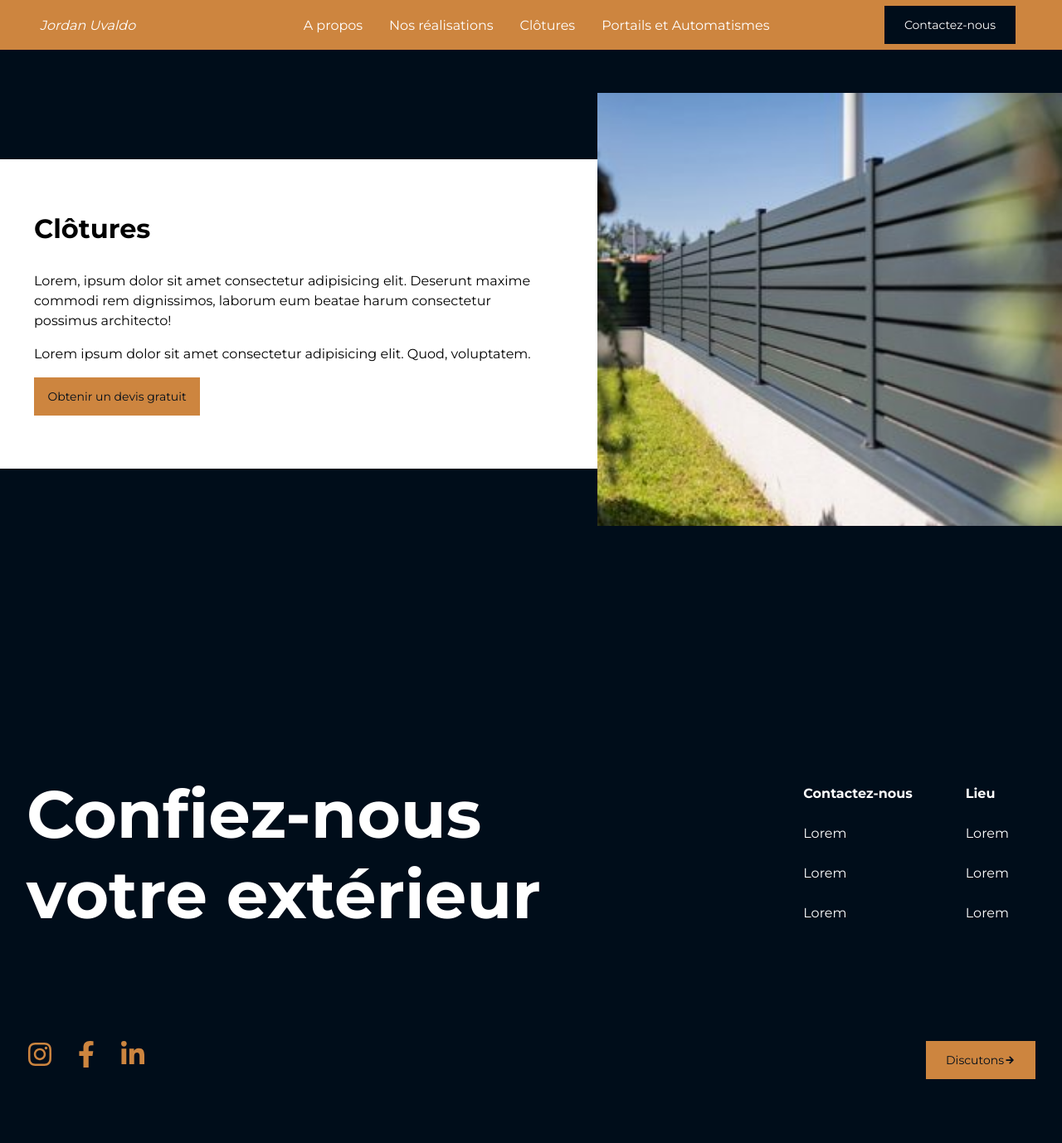
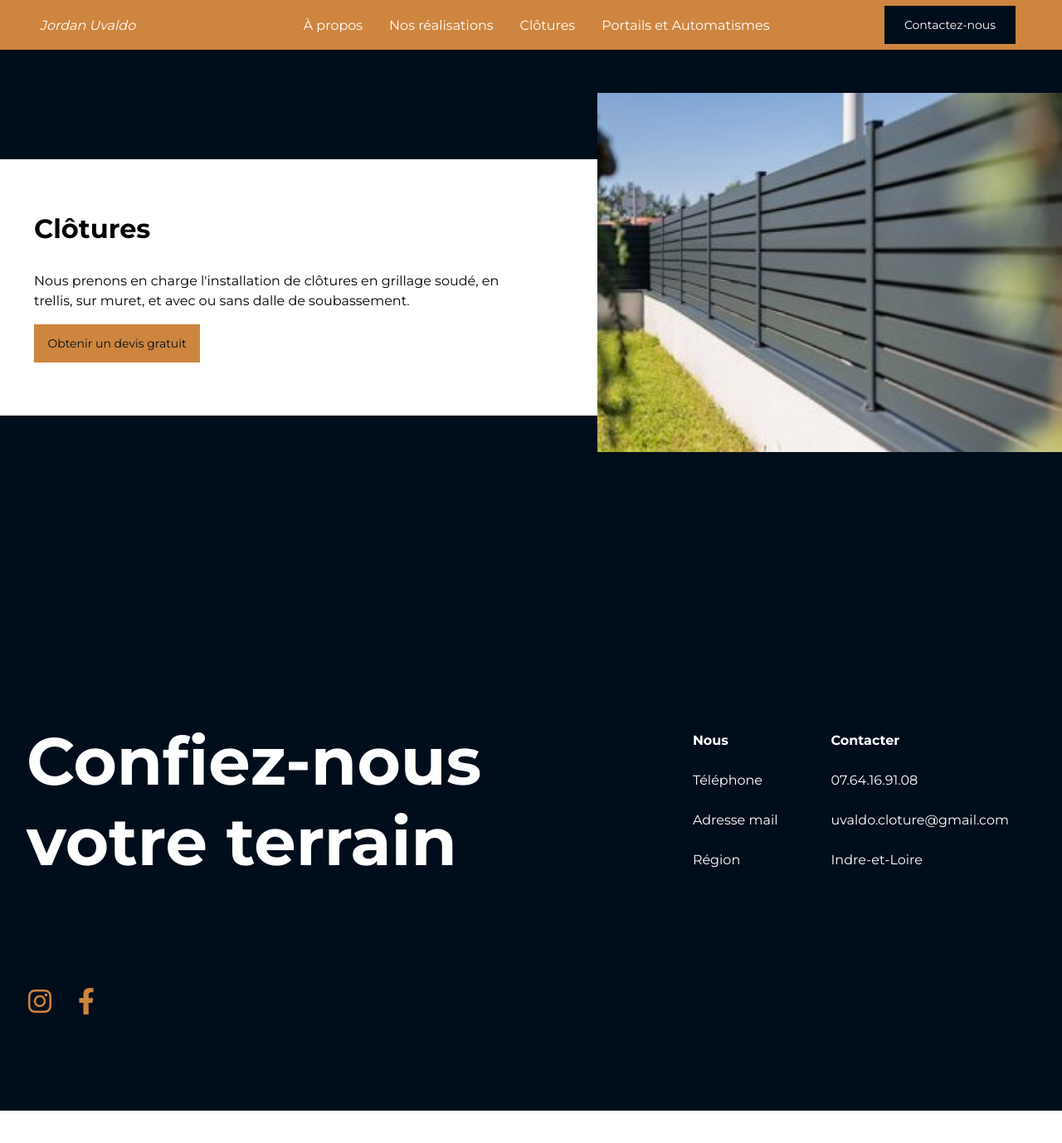
Before and after one commit to oceanesalle/Jordan-website-client, a React (Create React App) app in the folder website/: page /clotures in a window 1280 px wide. Shown: the top 1378 px of the page at 83% size. After the commit the page ends 1339 px from the top, so only its background shows below. Built offline with nearby package versions, Linux system fonts and the light colour scheme.

Commit message:
text modif

```diff
--- a/website/src/components/Features.js
+++ b/website/src/components/Features.js
@@ -89,14 +89,9 @@ const Features = () => {
             >
               <h1>Clôtures</h1>
               <p>
-                Lorem, ipsum dolor sit amet consectetur adipisicing elit.
-                Deserunt maxime commodi rem dignissimos, laborum eum beatae
-                harum consectetur possimus architecto!
+              Nous prenons en charge l'installation de clôtures en grillage soudé, en trellis, sur muret, et avec ou sans dalle de soubassement.
               </p>
-              <p>
-                Lorem ipsum dolor sit amet consectetur adipisicing elit. Quod,
-                voluptatem.
-              </p>
+
               <Button to='/contact'>Obtenir un devis gratuit</Button>
             </Content>
           </ColumnLeft>
--- a/website/src/components/Footer.js
+++ b/website/src/components/Footer.js
@@ -1,12 +1,10 @@
 import React from 'react';
 import styled, { css } from 'styled-components/macro';
 import { Link } from 'react-router-dom';
-import { Button } from './Button';
-import { IoMdArrowRoundForward } from 'react-icons/io';
+
 import {
   FaInstagram,
   FaFacebookF,
-  FaLinkedinIn,
 } from 'react-icons/fa';
 
 const Section = styled.section`
@@ -91,10 +89,6 @@ const Facebook = styled(FaFacebookF)`
   ${Icons}
 `;
 
-const LinkedIn = styled(FaLinkedinIn)`
-  ${Icons}
-`;
-
 
 const Contact = styled.div`
   width: 50%;
@@ -115,50 +109,41 @@ const Footer = () => {
         <FooterTop>
           <Quote>
             <h3>
-              Confiez-nous <br /> votre extérieur
+              Confiez-nous <br /> votre terrain
             </h3>
           </Quote>
           <FooterInfo>
-            <h4>Contactez-nous</h4>
-            <Link to='/homes'>Lorem</Link>
-            <Link to='/homes'>Lorem</Link>
-            <Link to='/homes'>Lorem</Link>
+            <h4>Nous</h4>
+            <Link to='/homes'>Téléphone</Link>
+            <Link to='/homes'>Adresse mail</Link>
+            <Link to='/homes'>Région</Link>
           </FooterInfo>
           <FooterInfo>
-            <h4>Lieu</h4>
-            <Link to='/homes'>Lorem</Link>
-            <Link to='/homes'>Lorem</Link>
-            <Link to='/homes'>Lorem</Link>
+            <h4>Contacter</h4>
+            <Link to='/homes'>07.64.16.91.08</Link>
+            <Link to='/homes'>uvaldo.cloture@gmail.com</Link>
+            <Link to='/homes'>Indre-et-Loire</Link>
           </FooterInfo>
         </FooterTop>
         <FooterBottom>
           <SocialIcons>
             <a
-              href='//www.google.com'
+              href='/https://instagram.com/cloture__uvaldo_37?igshid=YmMyMTA2M2Y='
               rel='noopener noreferrer'
               target='_blank'
             >
               <Instagram />
             </a>
             <a
-              href='//www.google.com'
+              href='/https://www.facebook.com/jordan.uvaldo'
               rel='noopener noreferrer'
               target='_blank'
             >
               <Facebook />
             </a>
-            <a
-              href='//www.google.com'
-              rel='noopener noreferrer'
-              target='_blank'
-            >
-              <LinkedIn />
-            </a>
           </SocialIcons>
           <Contact>
-            <Button to='/homes'>
-              Discutons <IoMdArrowRoundForward />
-            </Button>
+
           </Contact>
         </FooterBottom>
       </Container>
--- a/website/src/data/InfoData.js
+++ b/website/src/data/InfoData.js
@@ -2,9 +2,9 @@ import ImageOne from '../images/cloture.jpeg';
 import ImageTwo from '../images/portail.jpeg';
 
 export const InfoData = {
-  heading: 'Réactivité et travail soigné au meilleur prix',
+  heading: 'Notre valeur de travail réside dans la réactivité et le travail minutieux au meilleur prix en Indre-et-Loire',
   paragraphOne:
-    '\u2023 Clôtures grillage soudé, en trellis, sur muret, avec ou sans dalle de soubassement',
+    '\u2023 Clôtures',
   paragraphTwo:
     '\u2023 Portails et portillons',
   paragraphThree:
@@ -20,9 +20,9 @@ export const InfoData = {
 export const InfoDataTwo = {
   heading: 'Portails et Automatismes',
   paragraphOne:
-    'Lorem ipsum dolor sit amet consectetur adipisicing elit. Dolores expedita modi dolo.',
+    'Nous installons également des portails et portillions, aussi bien automatiques que non.',
   paragraphTwo:
-    'Lorem ipsum dolor sit amet consectetur adipisicing elit. Aspernatur quos, consequun pariatur aliquid!',
+    'L\u0027automatisation est une excellente façon de rendre les choses plus simples. Vous conduirez le portail à distance depuis votre maison ou votre voiture. ',
   buttonLabel: 'Obtenir un devis gratuit',
   image: ImageTwo,
   reverse: true,
--- a/website/src/data/MenuData.js
+++ b/website/src/data/MenuData.js
@@ -1,5 +1,5 @@
 export const menuData = [
-  { title: 'A propos', link: '/about' },
+  { title: 'À propos', link: '/about' },
   { title: 'Nos réalisations', link: '/realisations' },
   { title: 'Clôtures', link: '/clotures' },
   { title: 'Portails et Automatismes', link: '/portail' }
```
